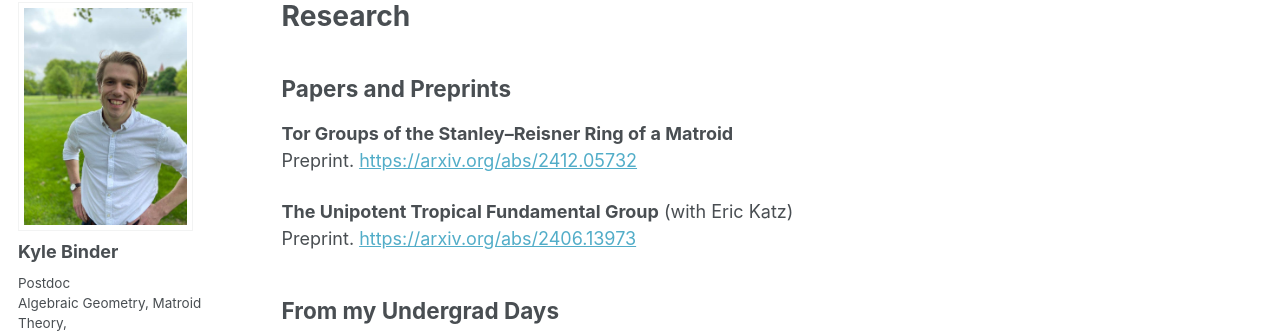
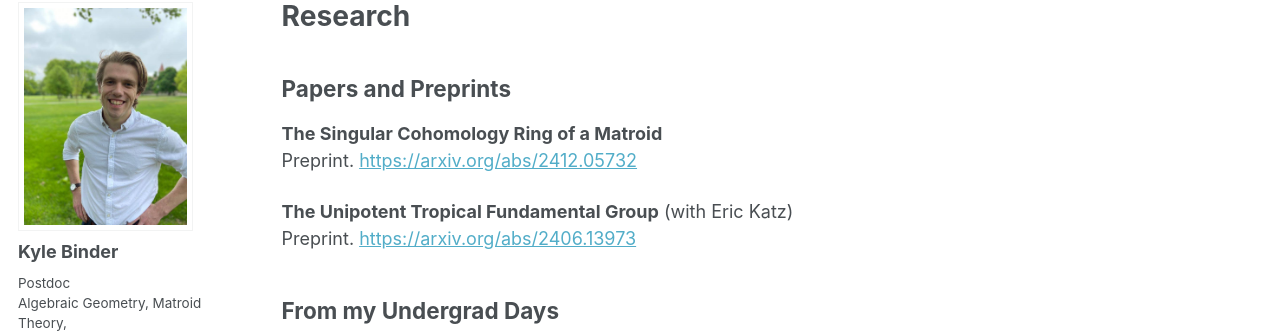
Before and after one commit to bindercommakyle/bindercommakyle.github.io, a Jekyll site: the page built from _pages/research.md, in a window 1280 px wide and 944 px high. Shown: the part 104-437 px from the top of the window. Built offline with Jekyll 4.4.1, drawn with Linux system fonts in a browser that asks for light colours.

Commit message:
Update research.md
Changed title of my preprint

```diff
--- a/_pages/research.md
+++ b/_pages/research.md
@@ -6,7 +6,7 @@ author_profile: true
 ---
 
 ## Papers and Preprints
-**Tor Groups of the Stanley--Reisner Ring of a Matroid** <br>
+**The Singular Cohomology Ring of a Matroid** <br>
 Preprint. [https://arxiv.org/abs/2412.05732](https://arxiv.org/abs/2412.05732)
 
 **The Unipotent Tropical Fundamental Group** (with Eric Katz) <br>
```
